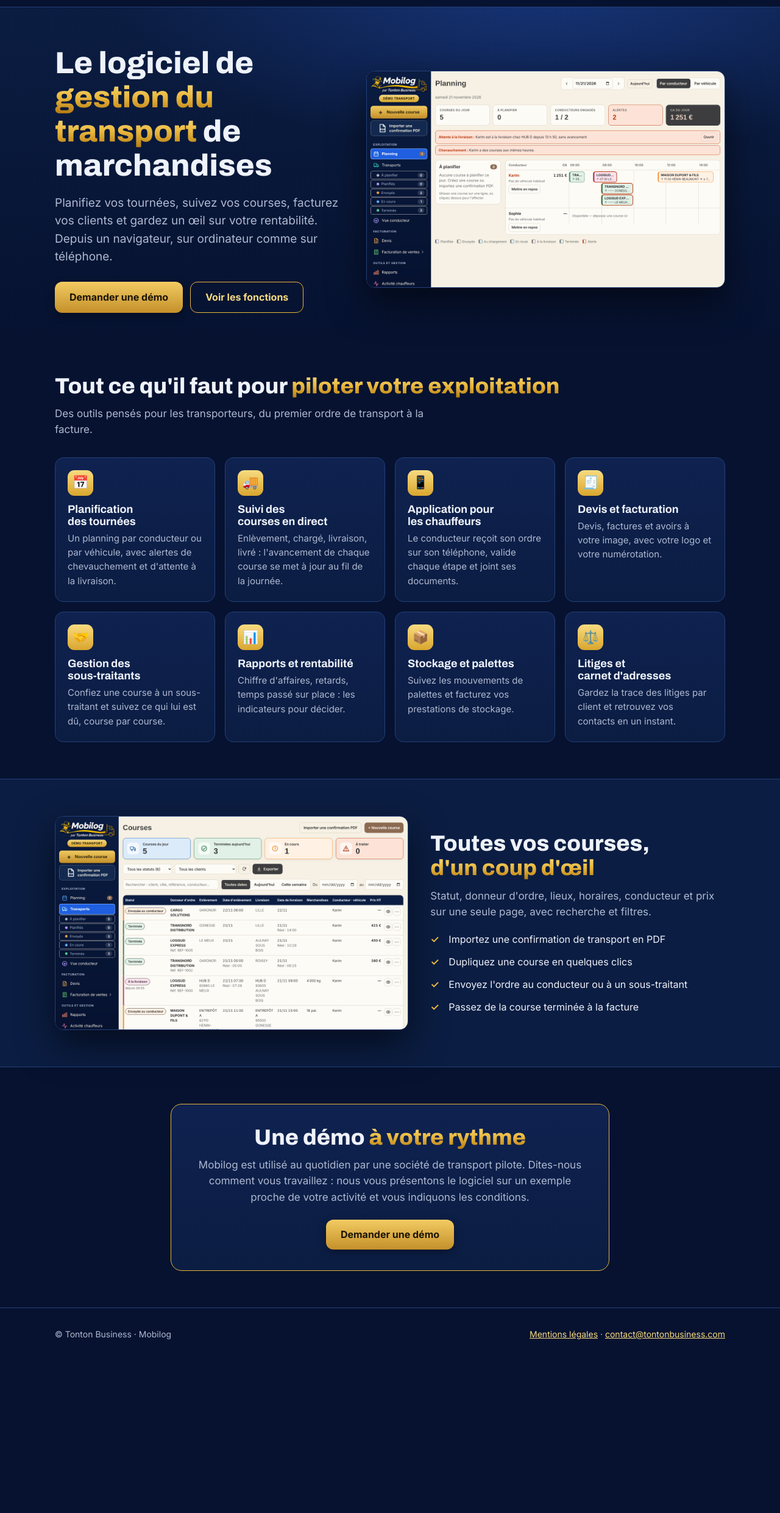
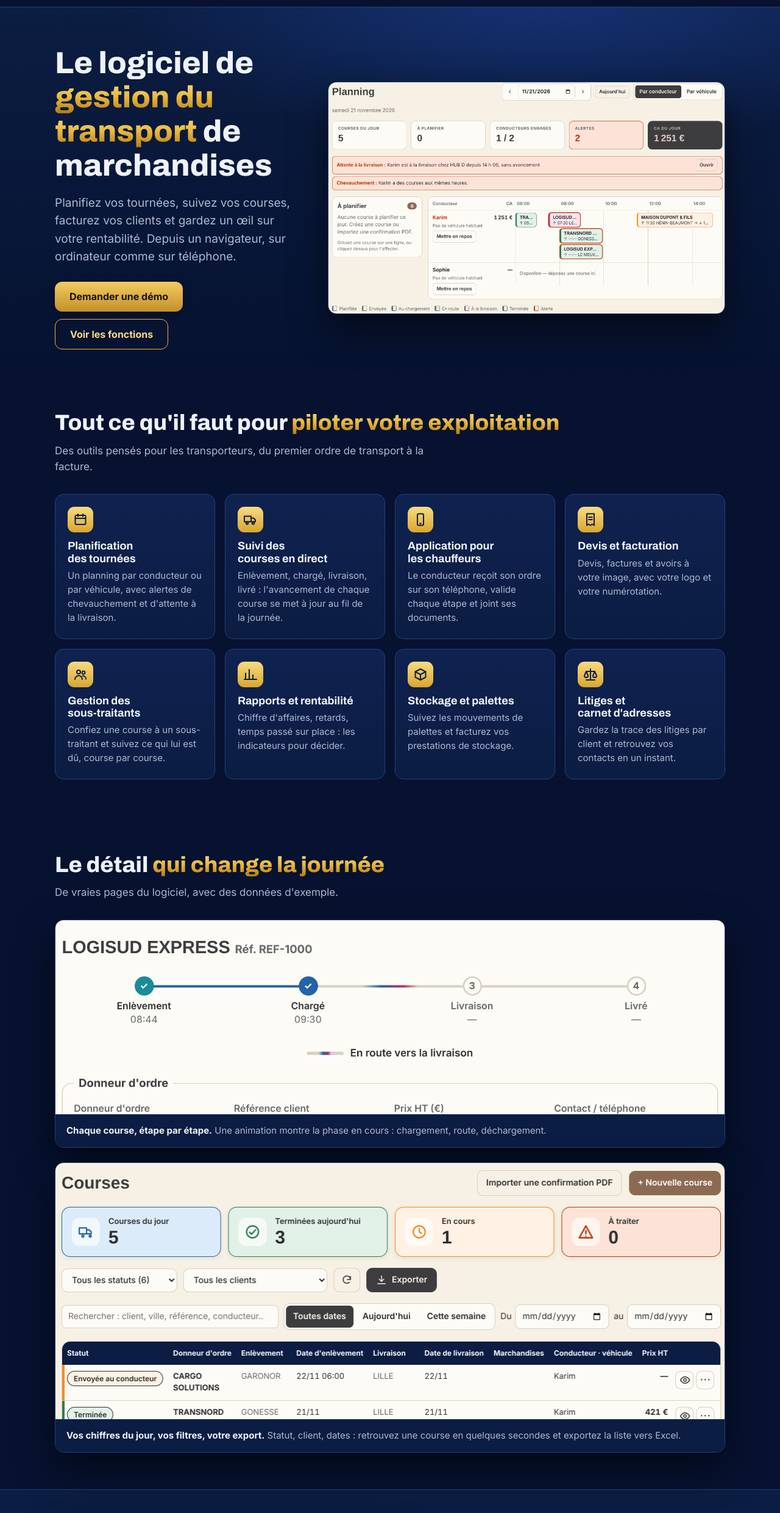
Before and after one commit to tontonbusiness/tontonbusiness.github.io, a plain HTML site: page mobilog/index.html in a window 1280 px wide. Shown: the part 79-2560 px from the top of the page at 61% size. Before the commit the page ends 2309 px from the top, so only its background shows below. Drawn offline with Linux system fonts and the light colour scheme.

Commit message:
Page Mobilog : captures agrandies, section détails, icônes au trait, formulaire de demande de démo
Co-Authored-By: Claude Sonnet 5.5 <noreply@anthropic.com>
Claude-Session: https://claude.ai/code/session_019uZLzdJdG1opnvJ7eRYbSb

```diff
--- a/mobilog/index.html
+++ b/mobilog/index.html
@@ -29,7 +29,7 @@ header{border-bottom:1px solid var(--line);background:var(--n2)}
 .brand b{font-family:Archivo,Arial,sans-serif;font-weight:800;font-size:30px;line-height:1}
 .brand small{display:block;color:var(--mut);font-size:13px;margin-top:3px}
 .hero{background:radial-gradient(1200px 500px at 70% -10%,#17357a 0,transparent 60%),linear-gradient(180deg,var(--n1),var(--n2));padding-block:64px 40px}
-.hgrid{display:grid;grid-template-columns:1fr 1.25fr;gap:40px;align-items:center}
+.hgrid{display:grid;grid-template-columns:1fr 1.6fr;gap:40px;align-items:center}
 .hero h1{font-size:clamp(32px,5vw,50px);font-weight:800}
 .hero p.lead{font-size:19px;color:var(--mut);margin:18px 0 26px;max-width:46ch}
 .cta{display:flex;flex-wrap:wrap;gap:12px}
@@ -50,6 +50,15 @@ h2{font-size:clamp(26px,4vw,36px);font-weight:800;margin-bottom:12px}
 .list li::before{content:"✓";position:absolute;left:0;top:0;color:var(--g2);font-weight:800}
 .price{text-align:center}
 .price .box{max-width:720px;margin:0 auto;background:linear-gradient(180deg,var(--card),var(--n1));border:1.5px solid var(--g2);border-radius:18px;padding:34px 24px}
+
+.gal{display:grid;grid-template-columns:1fr;gap:24px}
+figure.shot{margin:0}figure.shot figcaption{padding:14px 18px 16px;background:var(--n1);color:var(--mut);font-size:15px;border-top:1px solid var(--line)}figure.shot figcaption b{color:var(--fg)}
+.df{display:grid;grid-template-columns:1fr 1fr;gap:14px;text-align:left}
+.df label{display:flex;flex-direction:column;gap:6px;font-size:14px;color:var(--mut);font-weight:600}
+.df input,.df textarea{font:inherit;color:var(--fg);background:var(--n2);border:1px solid var(--line);border-radius:10px;padding:11px 12px;min-height:44px}
+.df input:focus,.df textarea:focus{outline:3px solid #7FB3FF;outline-offset:1px}
+.df .full{grid-column:1/-1}.df .muted{color:var(--mut);font-size:13px;text-align:center}
+@media (max-width:640px){.df{grid-template-columns:1fr}}
 footer{padding-block:32px;border-top:1px solid var(--line);color:var(--mut);font-size:14px}
 .fl{display:flex;flex-wrap:wrap;justify-content:space-between;gap:12px 24px;align-items:center}
 @media (max-width:860px){.hgrid,.two{grid-template-columns:1fr}.hero{padding-block:40px 28px}section{padding-block:44px}}
@@ -58,7 +67,7 @@ footer{padding-block:32px;border-top:1px solid var(--line);color:var(--mut);font
 <body>
 <header><div class="wrap top">
   <a class="brand" href="./" aria-label="Mobilog par Tonton Business"><img src="logo-mobilog.png" alt="Mobilog par Tonton Business"></a>
-  <a class="btn" href="mailto:contact@tontonbusiness.com?subject=Demande%20de%20d%C3%A9mo%20Mobilog">Demander une démo</a>
+  <a class="btn" href="#demo">Demander une démo</a>
 </div></header>
 
 <main>
@@ -66,23 +75,32 @@ footer{padding-block:32px;border-top:1px solid var(--line);color:var(--mut);font
   <div>
     <h1>Le logiciel de <span class="gold">gestion du transport</span> de marchandises</h1>
     <p class="lead">Planifiez vos tournées, suivez vos courses, facturez vos clients et gardez un œil sur votre rentabilité. Depuis un navigateur, sur ordinateur comme sur téléphone.</p>
-    <div class="cta"><a class="btn" href="mailto:contact@tontonbusiness.com?subject=Demande%20de%20d%C3%A9mo%20Mobilog">Demander une démo</a><a class="btn ghost" href="#fonctions">Voir les fonctions</a></div>
+    <div class="cta"><a class="btn" href="#demo">Demander une démo</a><a class="btn ghost" href="#fonctions">Voir les fonctions</a></div>
   </div>
-  <div class="shot"><img src="ecran-planning.png" alt="Planning des tournées par conducteur dans Mobilog" width="1360" height="820"></div>
+  <div class="shot"><img src="zoom-planning.png" alt="Planning des tournées par conducteur dans Mobilog" width="2200" height="1280"></div>
 </div></div>
 
 <section id="fonctions"><div class="wrap">
   <h2>Tout ce qu'il faut pour <span class="gold">piloter votre exploitation</span></h2>
   <p class="sub">Des outils pensés pour les transporteurs, du premier ordre de transport à la facture.</p>
   <div class="grid">
-    <div class="card"><div class="ic">📅</div><h3>Planification des tournées</h3><p>Un planning par conducteur ou par véhicule, avec alertes de chevauchement et d'attente à la livraison.</p></div>
-    <div class="card"><div class="ic">🚚</div><h3>Suivi des courses en direct</h3><p>Enlèvement, chargé, livraison, livré : l'avancement de chaque course se met à jour au fil de la journée.</p></div>
-    <div class="card"><div class="ic">📱</div><h3>Application pour les chauffeurs</h3><p>Le conducteur reçoit son ordre sur son téléphone, valide chaque étape et joint ses documents.</p></div>
-    <div class="card"><div class="ic">🧾</div><h3>Devis et facturation</h3><p>Devis, factures et avoirs à votre image, avec votre logo et votre numérotation.</p></div>
-    <div class="card"><div class="ic">🤝</div><h3>Gestion des sous-traitants</h3><p>Confiez une course à un sous-traitant et suivez ce qui lui est dû, course par course.</p></div>
-    <div class="card"><div class="ic">📊</div><h3>Rapports et rentabilité</h3><p>Chiffre d'affaires, retards, temps passé sur place : les indicateurs pour décider.</p></div>
-    <div class="card"><div class="ic">📦</div><h3>Stockage et palettes</h3><p>Suivez les mouvements de palettes et facturez vos prestations de stockage.</p></div>
-    <div class="card"><div class="ic">⚖️</div><h3>Litiges et carnet d'adresses</h3><p>Gardez la trace des litiges par client et retrouvez vos contacts en un instant.</p></div>
+    <div class="card"><div class="ic"><svg viewBox="0 0 24 24" width="24" height="24" fill="none" stroke="#0b1d42" stroke-width="2" stroke-linecap="round" stroke-linejoin="round" aria-hidden="true"><rect x="3.5" y="5" width="17" height="15" rx="2"/><path d="M8 3v4M16 3v4M3.5 10h17"/></svg></div><h3>Planification des tournées</h3><p>Un planning par conducteur ou par véhicule, avec alertes de chevauchement et d'attente à la livraison.</p></div>
+    <div class="card"><div class="ic"><svg viewBox="0 0 24 24" width="24" height="24" fill="none" stroke="#0b1d42" stroke-width="2" stroke-linecap="round" stroke-linejoin="round" aria-hidden="true"><path d="M2 6.5h11v9H2zM13 9.5h4l3 3v3h-7z"/><circle cx="6.5" cy="18" r="1.8"/><circle cx="16.5" cy="18" r="1.8"/></svg></div><h3>Suivi des courses en direct</h3><p>Enlèvement, chargé, livraison, livré : l'avancement de chaque course se met à jour au fil de la journée.</p></div>
+    <div class="card"><div class="ic"><svg viewBox="0 0 24 24" width="24" height="24" fill="none" stroke="#0b1d42" stroke-width="2" stroke-linecap="round" stroke-linejoin="round" aria-hidden="true"><rect x="7" y="2.5" width="10" height="19" rx="2.2"/><path d="M11 18.5h2"/></svg></div><h3>Application pour les chauffeurs</h3><p>Le conducteur reçoit son ordre sur son téléphone, valide chaque étape et joint ses documents.</p></div>
+    <div class="card"><div class="ic"><svg viewBox="0 0 24 24" width="24" height="24" fill="none" stroke="#0b1d42" stroke-width="2" stroke-linecap="round" stroke-linejoin="round" aria-hidden="true"><path d="M6 2.5h12v19l-3-2-3 2-3-2-3 2z"/><path d="M9 8h6M9 12h6"/></svg></div><h3>Devis et facturation</h3><p>Devis, factures et avoirs à votre image, avec votre logo et votre numérotation.</p></div>
+    <div class="card"><div class="ic"><svg viewBox="0 0 24 24" width="24" height="24" fill="none" stroke="#0b1d42" stroke-width="2" stroke-linecap="round" stroke-linejoin="round" aria-hidden="true"><circle cx="9" cy="8" r="3"/><circle cx="17" cy="9" r="2.4"/><path d="M3 20c0-3.3 2.7-6 6-6s6 2.7 6 6M15.5 14.3c3 0 5.5 2.2 5.5 5.2"/></svg></div><h3>Gestion des sous-traitants</h3><p>Confiez une course à un sous-traitant et suivez ce qui lui est dû, course par course.</p></div>
+    <div class="card"><div class="ic"><svg viewBox="0 0 24 24" width="24" height="24" fill="none" stroke="#0b1d42" stroke-width="2" stroke-linecap="round" stroke-linejoin="round" aria-hidden="true"><path d="M4 20V10M10 20V4M16 20v-7M22 20H2"/></svg></div><h3>Rapports et rentabilité</h3><p>Chiffre d'affaires, retards, temps passé sur place : les indicateurs pour décider.</p></div>
+    <div class="card"><div class="ic"><svg viewBox="0 0 24 24" width="24" height="24" fill="none" stroke="#0b1d42" stroke-width="2" stroke-linecap="round" stroke-linejoin="round" aria-hidden="true"><path d="M3.5 7.5L12 3l8.5 4.5v9L12 21l-8.5-4.5z"/><path d="M3.5 7.5L12 12l8.5-4.5M12 12v9"/></svg></div><h3>Stockage et palettes</h3><p>Suivez les mouvements de palettes et facturez vos prestations de stockage.</p></div>
+    <div class="card"><div class="ic"><svg viewBox="0 0 24 24" width="24" height="24" fill="none" stroke="#0b1d42" stroke-width="2" stroke-linecap="round" stroke-linejoin="round" aria-hidden="true"><path d="M12 3v18M5 21h14M5 7h14"/><path d="M5 7l-3 7a3 3 0 0 0 6 0zM19 7l-3 7a3 3 0 0 0 6 0z"/></svg></div><h3>Litiges et carnet d'adresses</h3><p>Gardez la trace des litiges par client et retrouvez vos contacts en un instant.</p></div>
+  </div>
+</div></section>
+
+<section id="details"><div class="wrap">
+  <h2>Le détail <span class="gold">qui change la journée</span></h2>
+  <p class="sub">De vraies pages du logiciel, avec des données d'exemple.</p>
+  <div class="gal">
+    <figure class="shot"><img src="zoom-frise.png" alt="Frise d'avancement d'une course : enlèvement, chargé, livraison, livré" width="1672" height="484" loading="lazy"><figcaption><b>Chaque course, étape par étape.</b> Une animation montre la phase en cours : chargement, route, déchargement.</figcaption></figure>
+    <figure class="shot"><img src="zoom-courses.png" alt="Tuiles du jour, filtres et liste des courses" width="2200" height="840" loading="lazy"><figcaption><b>Vos chiffres du jour, vos filtres, votre export.</b> Statut, client, dates : retrouvez une course en quelques secondes et exportez la liste vers Excel.</figcaption></figure>
   </div>
 </div></section>
 
@@ -100,14 +118,29 @@ footer{padding-block:32px;border-top:1px solid var(--line);color:var(--mut);font
   </div>
 </div></section></div>
 
-<section class="price"><div class="wrap">
+<section class="price" id="demo"><div class="wrap">
   <div class="box">
     <h2>Une démo <span class="gold">à votre rythme</span></h2>
-    <p class="sub" style="margin:0 auto 24px">Mobilog est utilisé au quotidien par une société de transport pilote. Dites-nous comment vous travaillez : nous vous présentons le logiciel sur un exemple proche de votre activité et vous indiquons les conditions.</p>
-    <a class="btn" href="mailto:contact@tontonbusiness.com?subject=Demande%20de%20d%C3%A9mo%20Mobilog">Demander une démo</a>
+    <p class="sub" style="margin:0 auto 22px">Mobilog est utilisé au quotidien par une société de transport pilote. Dites-nous comment vous travaillez : nous vous présentons le logiciel sur un exemple proche de votre activité et vous indiquons les conditions.</p>
+    <form id="df" class="df" novalidate>
+      <label>Votre société<input name="soc" autocomplete="organization" required></label>
+      <label>Votre nom<input name="nom" autocomplete="name" required></label>
+      <label>Téléphone<input name="tel" type="tel" autocomplete="tel" required></label>
+      <label>Nombre de véhicules<input name="veh" inputmode="numeric" placeholder="ex. 12"></label>
+      <label class="full">Un mot sur votre activité (facultatif)<textarea name="msg" rows="3"></textarea></label>
+      <button class="btn full" type="submit">Envoyer ma demande de démo</button>
+      <p class="muted full" id="dmsg" role="status">Votre messagerie s'ouvrira avec votre demande déjà rédigée : il vous reste à l'envoyer. Vous pouvez aussi écrire directement à <a href="mailto:contact@tontonbusiness.com">contact@tontonbusiness.com</a>.</p>
+    </form>
   </div>
 </div></section>
 </main>
 
 <footer><div class="wrap fl"><span>© Tonton Business · Mobilog</span><span><a href="../mentions-legales.html">Mentions légales</a> · <a href="mailto:contact@tontonbusiness.com">contact@tontonbusiness.com</a></span></div></footer>
+<script>
+document.getElementById("df").addEventListener("submit",function(e){e.preventDefault();var f=e.target,v=function(n){return (f.elements[n].value||"").trim()};
+ var m=document.getElementById("dmsg"); if(!v("soc")||!v("nom")||!v("tel")){m.textContent="Merci de renseigner votre société, votre nom et votre téléphone.";m.style.color="#F2CB62";return;}
+ var body="Bonjour,\n\nJe souhaite une démo de Mobilog.\n\nSociété : "+v("soc")+"\nNom : "+v("nom")+"\nTéléphone : "+v("tel")+"\nNombre de véhicules : "+(v("veh")||"non précisé")+"\n\n"+(v("msg")||"")+"\n";
+ window.location.href="mailto:contact@tontonbusiness.com?subject="+encodeURIComponent("Demande de démo Mobilog - "+v("soc"))+"&body="+encodeURIComponent(body);
+ m.style.color="";m.textContent="Votre messagerie devrait s'ouvrir avec votre demande. Sinon, écrivez-nous à contact@tontonbusiness.com.";});
+</script>
 </body></html>
```
Also changed, not shown: mobilog/zoom-courses.png (added), mobilog/zoom-frise.png (added), mobilog/zoom-planning.png (added).
